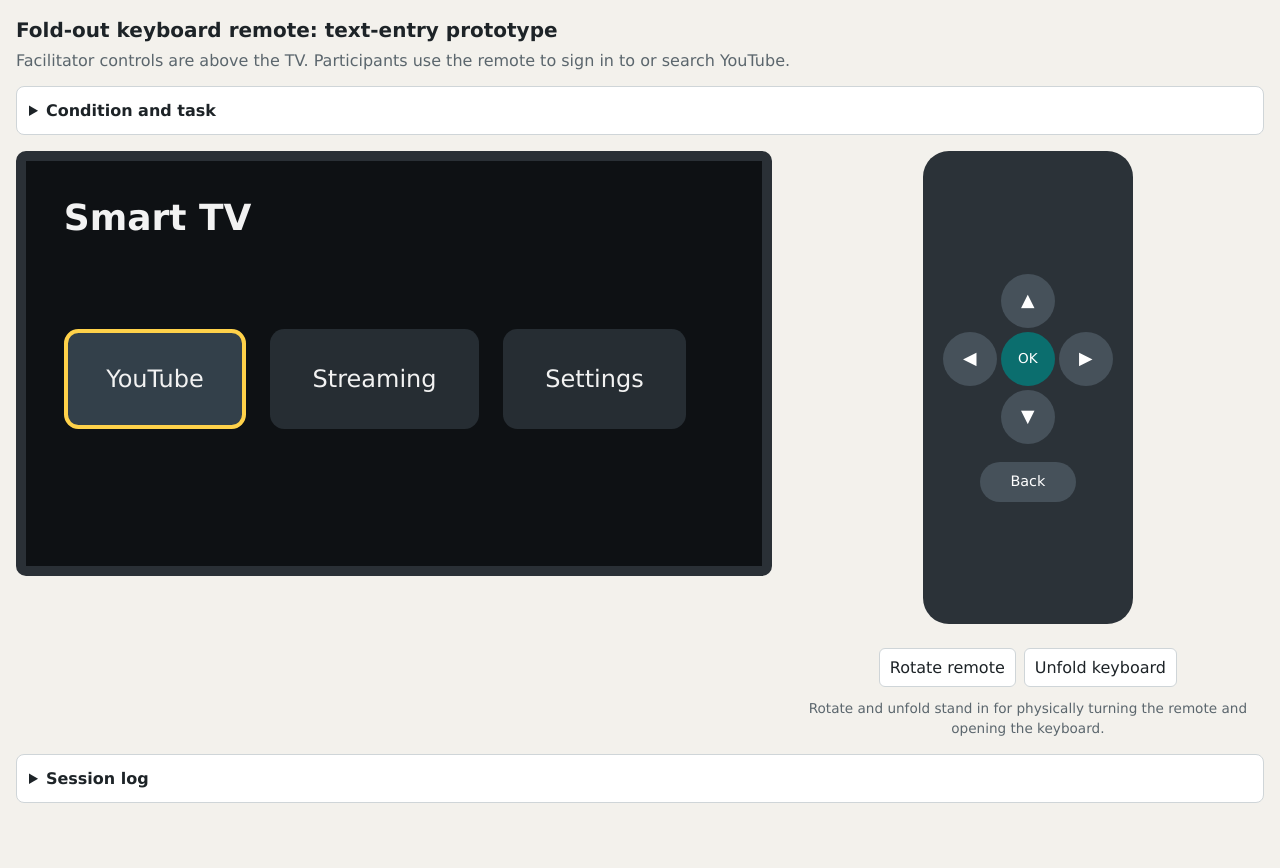
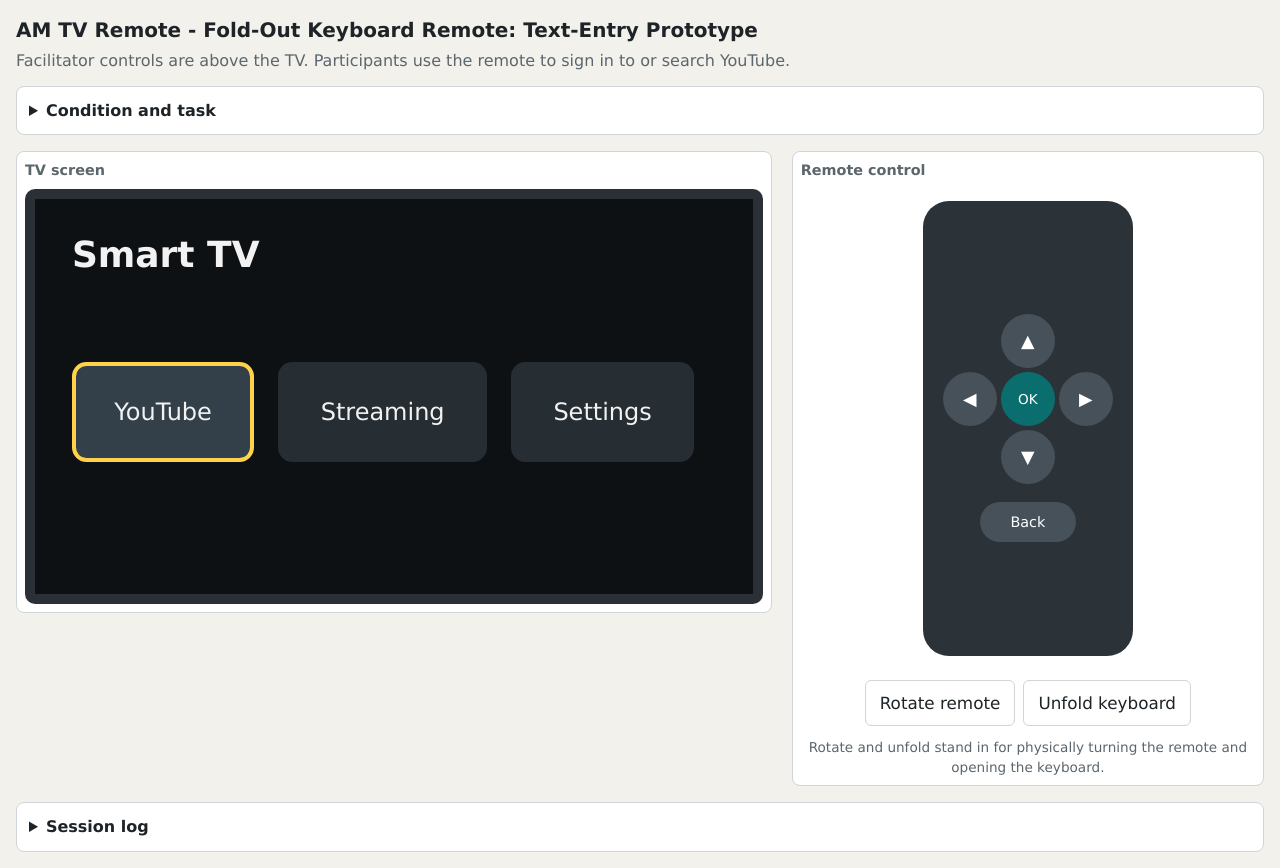
Before and after one commit to monicalli/AM-TV-Remote, a plain HTML site: page index.html in a window 1280 px wide. Before the commit the page ends 819 px from the top, so only its background shows below. Drawn offline with Linux system fonts and the light colour scheme.

```diff
--- a/index.html
+++ b/index.html
@@ -24,7 +24,9 @@ select,button{font:inherit;color:var(--fg);background:var(--card);border:1px sol
 button.pri{background:var(--accent);color:var(--accent-fg);border-color:var(--accent)}
 button:focus-visible,select:focus-visible{outline:3px solid var(--accent);outline-offset:2px}
 .stage{display:grid;grid-template-columns:minmax(0,1.6fr) minmax(0,1fr);gap:20px;align-items:start}
-.stage>div:first-child{container-type:inline-size}
+.panel{min-width:0;background:var(--card);border:1px solid var(--line);border-radius:8px;padding:8px}
+.panelTitle{align-self:stretch;color:var(--muted);font-size:.9rem;margin:0 0 8px}
+.tvArea{container-type:inline-size}
 @media (max-width:820px){.stage{grid-template-columns:1fr}}
 .tv{background:#0e1114;color:#f2f2f2;border:10px solid #2a3036;border-radius:10px;aspect-ratio:16/9;padding:4% 5%;display:flex;flex-direction:column;overflow:hidden;font-size:clamp(11px,1.9vw,24px)}
 .tv.entry{font-size:clamp(8px,2.2cqw,20px);line-height:1.2}
@@ -32,7 +34,7 @@ button:focus-visible,select:focus-visible{outline:3px solid var(--accent);outlin
 .tv.entry .hint{margin:.2em 0}
 .tv.entry .osk button{padding:.15em 0}
 .tv.entry .toast{margin-top:.2em}
-@media (max-width:360px){.tv.entry{aspect-ratio:auto;min-height:180px}}
+@media (max-width:400px){.tv.entry{aspect-ratio:auto;min-height:180px}}
 .tv h2{margin:0 0 .6em;font-size:1.5em}
 .tiles{display:flex;gap:1em;margin-top:auto;margin-bottom:auto}
 .tile,.opt{padding:1.2em 1.6em;border-radius:.6em;background:#262d33;border:.2em solid transparent}
@@ -65,6 +67,7 @@ button:focus-visible,select:focus-visible{outline:3px solid var(--accent);outlin
 .kb button{flex:1;padding:10px 0;background:#46515a;color:#fff;border:0;border-radius:4px;min-width:0}
 .kb button.w{flex:3}
 .gest{display:flex;gap:8px;flex-wrap:wrap;justify-content:center}
+.gest button{padding:10px 14px;font-size:1.05rem}
 .note{font-size:.85rem;color:var(--muted);text-align:center;margin:0}
 .res{margin-top:16px}
 .tableScroll{overflow-x:auto}
@@ -74,7 +77,7 @@ th,td{text-align:left;padding:5px 8px;border-bottom:1px solid var(--line);white-
 </head>
 <body>
 <div class="wrap">
-<h1>Fold-out keyboard remote: text-entry prototype</h1>
+<h1>AM TV Remote - Fold-Out Keyboard Remote: Text-Entry Prototype</h1>
 <p class="sub">Facilitator controls are above the TV. Participants use the remote to sign in to or search YouTube.</p>
 
 <details class="controls">
@@ -88,8 +91,12 @@ th,td{text-align:left;padding:5px 8px;border-bottom:1px solid var(--line);white-
 </details>
 
 <div class="stage">
-<div><div class="tv" id="tv" aria-live="polite"></div></div>
-<div class="remoteArea">
+<section class="panel tvArea" aria-labelledby="tvTitle">
+<h2 class="panelTitle" id="tvTitle">TV screen</h2>
+<div class="tv" id="tv" aria-live="polite"></div>
+</section>
+<section class="panel remoteArea" aria-labelledby="remoteTitle">
+<h2 class="panelTitle" id="remoteTitle">Remote control</h2>
 <div class="remote" id="remote">
 <div class="dpad">
 <span></span><button class="rb" data-d="up" aria-label="Up">▲</button><span></span>
@@ -104,7 +111,7 @@ th,td{text-align:left;padding:5px 8px;border-bottom:1px solid var(--line);white-
 <button id="unf">Unfold keyboard</button>
 </div>
 <p class="note" id="gnote">Rotate and unfold stand in for physically turning the remote and opening the keyboard.</p>
-</div>
+</section>
 </div>
 
 <details class="res">
```
Also changed, not shown: 2 other files.
